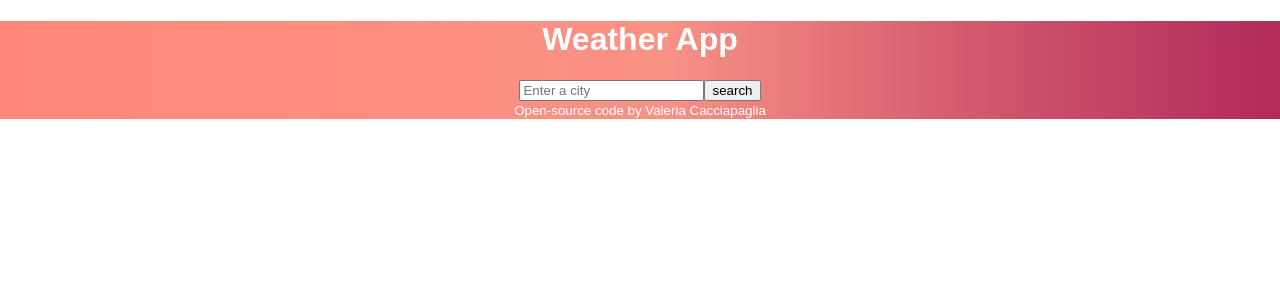
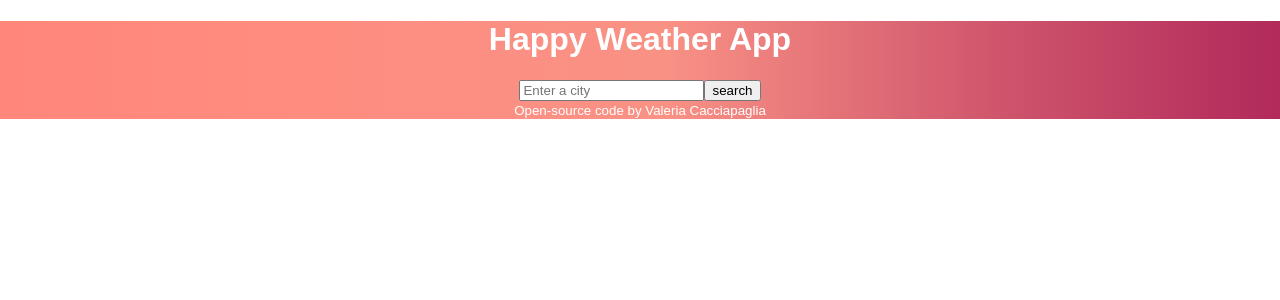
Before and after one commit to Val-netizen/weather-react, a React (Create React App) app: page / in a window 1280 px wide. Shown: the top 300 px of the page. Built offline with nearby package versions, Linux system fonts and the light colour scheme.

Commit message:
changed title of the app

```diff
--- a/src/App.js
+++ b/src/App.js
@@ -6,7 +6,7 @@ import Footer from "./Footer";
 export default function App() {
   return (
     <div className="App">
-      <h1>Weather App</h1>
+      <h1>Happy Weather App</h1>
       <Weather />
       <Footer />
     </div>
```
